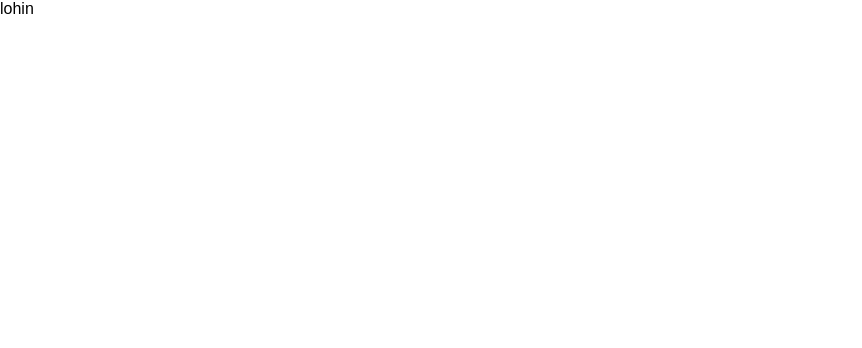
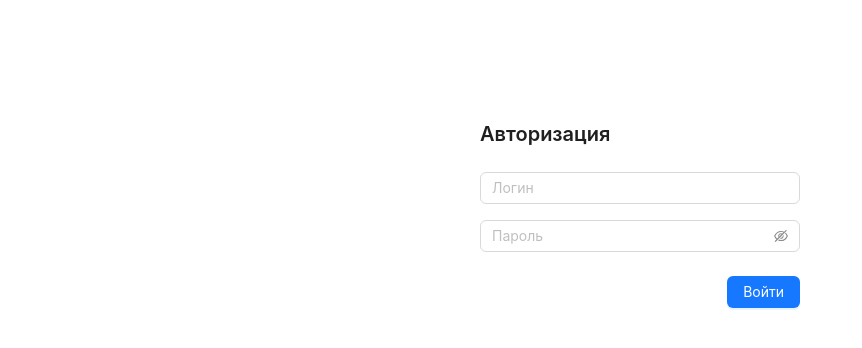
Before and after one commit to Lyamoore/infotecs-user-base-app, a React app: page /login in a window 1280 px wide. Shown: the top 348 px of the page, without its empty margins (0-862 px from the left). Built offline with nearby package versions, Linux system fonts and the light colour scheme.

Commit message:
feat: realized login page with auth logic

```diff
--- /dev/null
+++ b/src/features/auth/api/login.ts
@@ -0,0 +1,20 @@
+import axios from 'axios';
+import { LoginParams } from '../model/types';
+
+export const loginRequest = async (
+  params: LoginParams
+): Promise<string> => {
+  await axios.get('/mock-auth');
+
+  return new Promise((resolve, reject) => {
+    setTimeout(() => {
+      const { login, password } = params;
+
+      if (login === '123' && password === '123') {
+        resolve('auth-token');
+      } else {
+        reject(new Error('Неверный логин или пароль'));
+      }
+    }, 2000);
+  });
+};
--- /dev/null
+++ b/src/features/auth/model/auth.ts
@@ -0,0 +1,17 @@
+const TOKEN_KEY = 'auth_token';
+
+export const saveToken = (token: string) => {
+  localStorage.setItem(TOKEN_KEY, token);
+};
+
+export const removeToken = () => {
+  localStorage.removeItem(TOKEN_KEY);
+};
+
+export const getToken = () => {
+  return localStorage.getItem(TOKEN_KEY);
+};
+
+export const isAuth = () => {
+  return Boolean(getToken());
+};
--- /dev/null
+++ b/src/features/auth/model/types.ts
@@ -0,0 +1,4 @@
+export interface LoginParams {
+  login: string;
+  password: string;
+}
--- /dev/null
+++ b/src/features/auth/ui/LoginForm.tsx
@@ -0,0 +1,70 @@
+import React from "react"
+import { Button, Form, Input, Typography, notification } from "antd"
+import { useNavigate } from "react-router-dom"
+import { useMutation } from "@tanstack/react-query"
+import { loginRequest } from "../api/login"
+import { saveToken } from "../model/auth"
+
+const { Title } = Typography
+
+export const LoginForm: React.FC = () => {
+  const navigate = useNavigate()
+
+  const { mutate, isLoading } = useMutation({
+    mutationFn: loginRequest,
+    onSuccess: (token) => {
+      saveToken(token)
+      navigate("/users")
+    },
+    onError: (error: Error) => {
+      notification.error({
+        message: "Ошибка авторизации",
+        description: error.message,
+      })
+    },
+  })
+
+  const onFinish = (values: { login: string; password: string }) => {
+    mutate(values)
+  }
+
+  return (
+    <div
+      style={{
+        maxWidth: 320,
+        margin: "120px auto 0",
+        textAlign: "left",
+      }}
+    >
+      <Title level={4} style={{ marginBottom: 24 }}>
+        Авторизация
+      </Title>
+
+      <Form layout="vertical" onFinish={onFinish}>
+        <Form.Item
+          name="login"
+          rules={[{ required: true, message: "Введите логин" }]}
+          style={{ marginBottom: 16 }}
+        >
+          <Input placeholder="Логин" />
+        </Form.Item>
+
+        <Form.Item
+          name="password"
+          rules={[{ required: true, message: "Введите пароль" }]}
+          style={{ marginBottom: 24 }}
+        >
+          <Input.Password placeholder="Пароль" />
+        </Form.Item>
+
+        <div
+          style={{ display: "flex", justifyContent: "flex-end", marginTop: 8 }}
+        >
+          <Button type="primary" htmlType="submit" loading={isLoading}>
+            Войти
+          </Button>
+        </div>
+      </Form>
+    </div>
+  )
+}
--- a/src/pages/login/index.tsx
+++ b/src/pages/login/index.tsx
@@ -1,5 +1,16 @@
-import React from "react"
+import React, { useEffect } from "react"
+import { LoginForm } from "../../features/auth/ui/LoginForm"
+import { isAuth } from "../../features/auth/model/auth"
+import { useNavigate } from "react-router-dom"
 
 export const LoginPage = () => {
-  return <div>lohin</div>
+  const navigate = useNavigate()
+
+  useEffect(() => {
+    if (isAuth()) {
+      navigate("/users")
+    }
+  }, [navigate])
+
+  return <LoginForm />
 }
```
